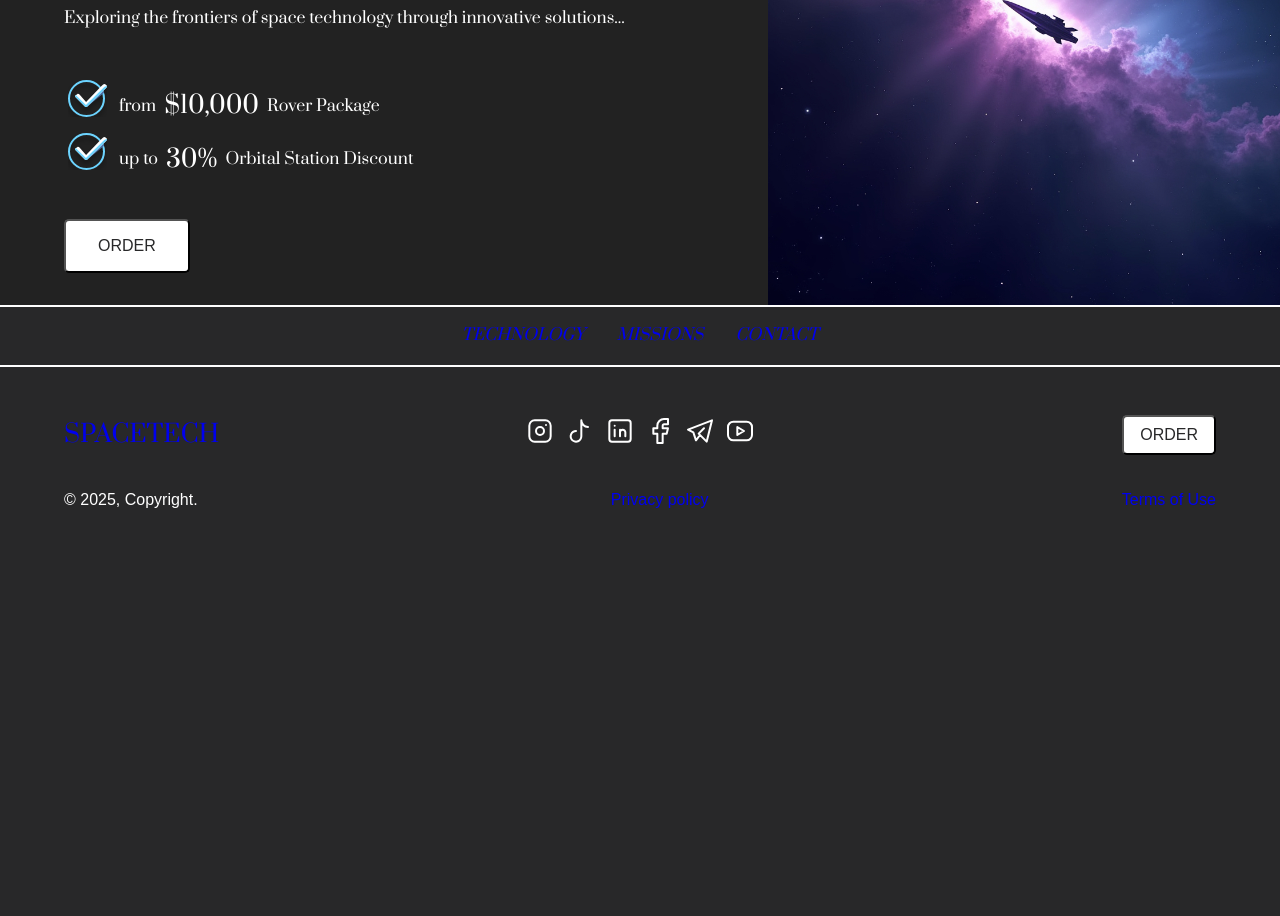
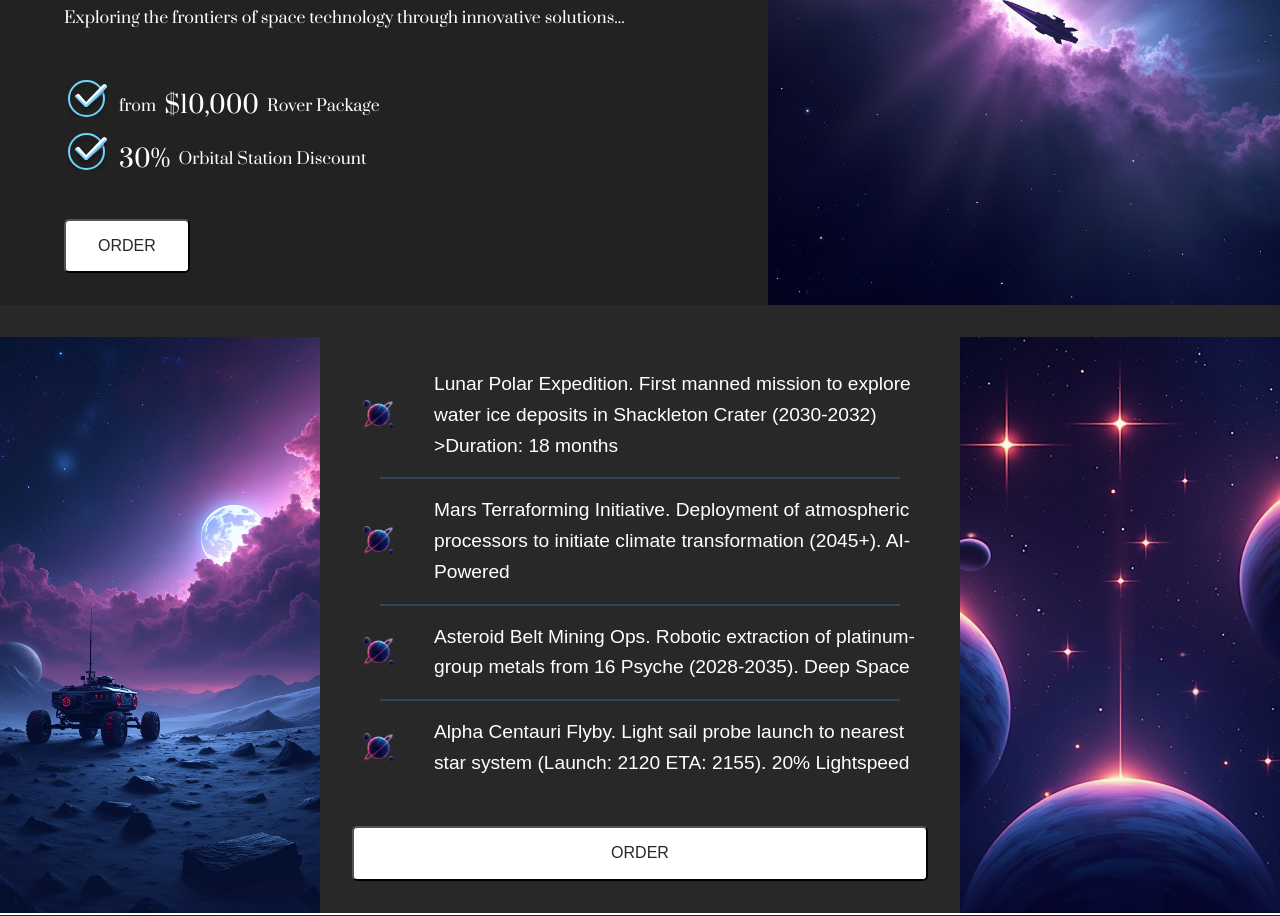
Before and after one commit to AnnaFeona/test-MST, a plain HTML site: page part-1/index.html in a window 1280 px wide. Shown: the part 280-1196 px from the top of the page. Before the commit the page ends 841 px from the top, so only its background shows below. Drawn offline with Linux system fonts and the light colour scheme.

Commit message:
feat: section missions implemented

```diff
--- a/part-1/index.html
+++ b/part-1/index.html
@@ -40,7 +40,7 @@
     </header>
 
     <main class="main">
-      <section class="tech" id="#tech">
+      <section class="tech" id="tech">
         <div class="wrapper">
           <div class="teck-section__content">
             <h1 class="tech-section__title">INTERSTELLAR</h1>
@@ -55,8 +55,8 @@
                 Package
               </li>
               <li class="tech__metrics_item">
-                up to <span class="metrics__important">30%</span> Orbital
-                Station Discount
+                <span class="metrics__important">30%</span> Orbital Station
+                Discount
               </li>
             </ul>
 
@@ -66,6 +66,53 @@
           </div>
         </div>
         <div class="tech-section__bg"></div>
+      </section>
+
+      <section class="missions" id="missions">
+        <div class="missions__bg_left"></div>
+        <div class="missions__description">
+          <div class="missions__content">
+            <div class="missions__item">
+              <div class="saturn"></div>
+              <div class="missions_card">
+                Lunar Polar Expedition. First manned mission to explore water
+                ice deposits in Shackleton Crater (2030-2032) >Duration: 18
+                months
+              </div>
+            </div>
+            <span class="separator"></span>
+            <div class="missions__item">
+              <div class="saturn"></div>
+
+              <div class="missions_card">
+                Mars Terraforming Initiative. Deployment of atmospheric
+                processors to initiate climate transformation (2045+).
+                AI-Powered
+              </div>
+            </div>
+            <span class="separator"></span>
+
+            <div class="missions__item">
+              <div class="saturn"></div>
+              <div class="missions_card">
+                Asteroid Belt Mining Ops. Robotic extraction of platinum-group
+                metals from 16 Psyche (2028-2035). Deep Space
+              </div>
+            </div>
+            <span class="separator"></span>
+
+            <div class="missions__item">
+              <div class="saturn"></div>
+              <div class="missions_card">
+                Alpha Centauri Flyby. Light sail probe launch to nearest star
+                system (Launch: 2120 ETA: 2155). 20% Lightspeed
+              </div>
+            </div>
+          </div>
+
+          <button class="missions__btn">order</button>
+        </div>
+        <div class="missions__bg_right"></div>
       </section>
     </main>
 
--- a/part-1/styles/main.css
+++ b/part-1/styles/main.css
@@ -20,7 +20,7 @@
   --color-dark-gray: rgba(76, 86, 106, 1);
 
   /* Colors - Transparent (новые значения) */
-  --color-header-transparent: rgba(11, 13, 23, 0.92);
+  --color-header-transparent: rgba(34, 34, 34, 0.8);
   --color-hover-light: rgba(108, 212, 255, 0.3);
   --color-hover-dark: rgba(77, 91, 166, 0.4);
 
@@ -58,6 +58,14 @@
   --breakpoint-mobile: 450px;
   --breakpoint-tablet: 768px;
   --breakpoint-desktop: 1400px;
+}
+
+html {
+  scroll-behavior: smooth;
+}
+
+* {
+  box-sizing: border-box;
 }
 
 body {
@@ -376,6 +384,108 @@ section {
   }
 }
 
+.missions {
+  display: flex;
+  width: 100%;
+  position: relative;
+  justify-content: center;
+}
+
+.missions__description {
+  display: flex;
+  flex-direction: column;
+  width: 50%;
+
+  padding: 2rem;
+  gap: 3rem;
+}
+.missions__bg_left,
+.missions__bg_right {
+  display: flex;
+  width: 25%;
+  height: 100%;
+  position: absolute;
+
+  top: 0;
+}
+
+.missions__bg_left {
+  left: 0;
+  background-image: url("../assets/images/missions_bg_left.jpg");
+  background-size: cover;
+  background-position: center;
+}
+
+.missions__bg_right {
+  right: 0;
+
+  background-image: url("../assets/images/missions_bg_right.png");
+  background-size: cover;
+  background-position: center;
+}
+
+.missions__content {
+  display: flex;
+  flex-direction: column;
+  gap: 1rem;
+
+  font-size: 1.2rem;
+}
+.missions__item {
+  display: flex;
+  align-items: center;
+  gap: 2rem;
+
+  font-family: Arial, Helvetica, sans-serif;
+}
+
+.missions__item .missions_card {
+  width: 90%;
+}
+
+.saturn {
+  width: 50px;
+  height: 50px;
+  min-width: 50px;
+
+  background: url("../assets/images/saturn.png");
+  background-position: center;
+  background-size: cover;
+}
+
+.separator {
+  width: 90%;
+  align-self: center;
+  height: 0;
+  border: 1px solid var(--color-border-light);
+  box-sizing: content-box;
+}
+
+@media (max-width: 768px) {
+  .missions {
+    flex-direction: column;
+  }
+
+  .missions__bg_left,
+  .missions__description {
+    width: 100%;
+  }
+
+  .missions__bg_left{
+    left: 0;
+    height: 55vw;
+    position: relative;
+  }
+
+  .missions__bg_left{
+    top: 0;
+  }
+  .missions__bg_right{
+    display: none;
+  }
+}
+
+
 /* FOOTER */
 
 .footer {
```
Also changed, not shown: part-1/assets/images/missions_bg_left.jpg (renamed from part-1/assets/images/openart-image_XnsDwdJh_1746354814924_raw.jpg), part-1/assets/images/missions_bg_right.png (renamed from part-1/assets/images/openart-0677839a-d21d-46fc-abe4-b1c50d114ed4.png), part-1/assets/images/saturn.png (renamed from part-1/assets/images/openart-2df029c0-e78b-4a5d-9199-3f8099e94986.png).
